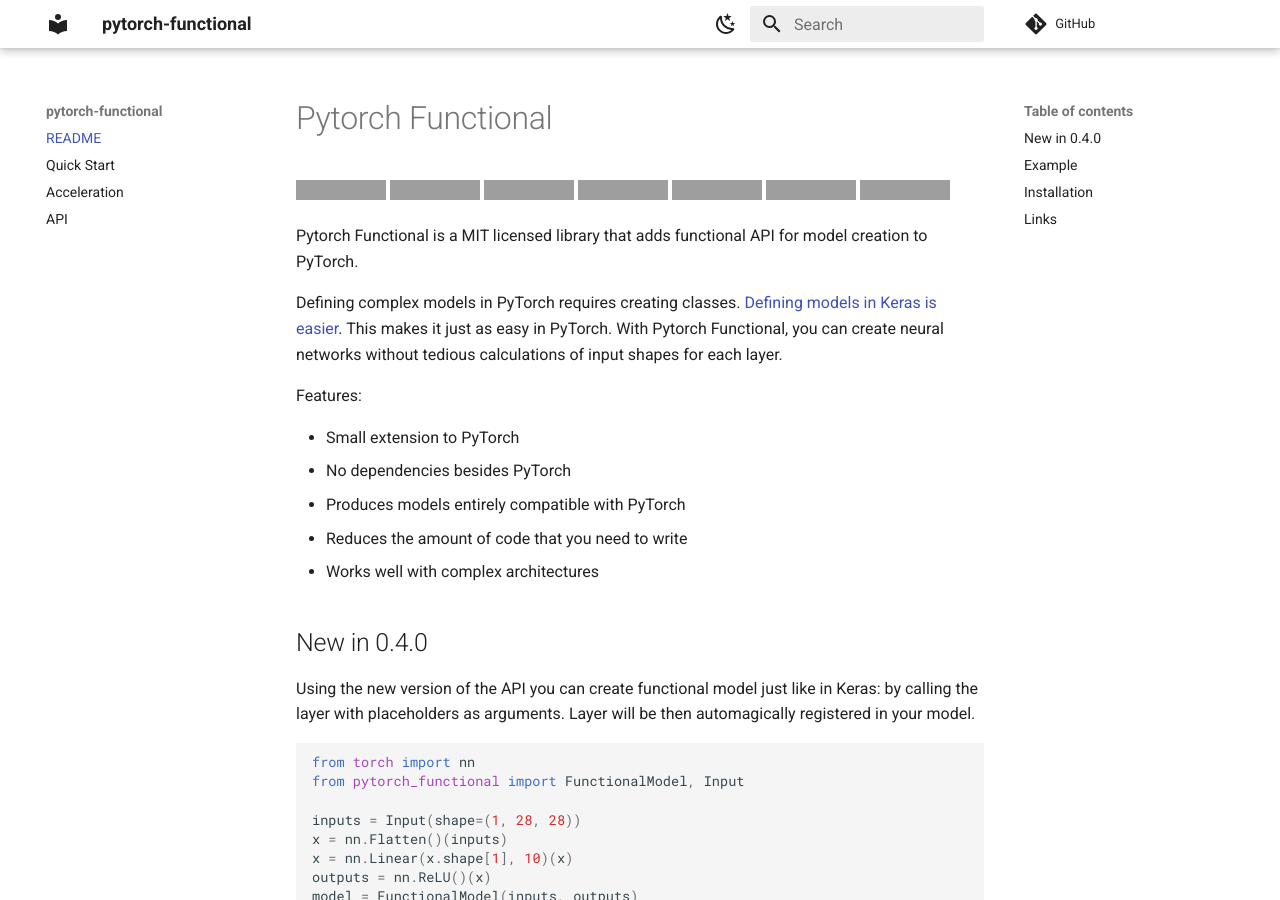
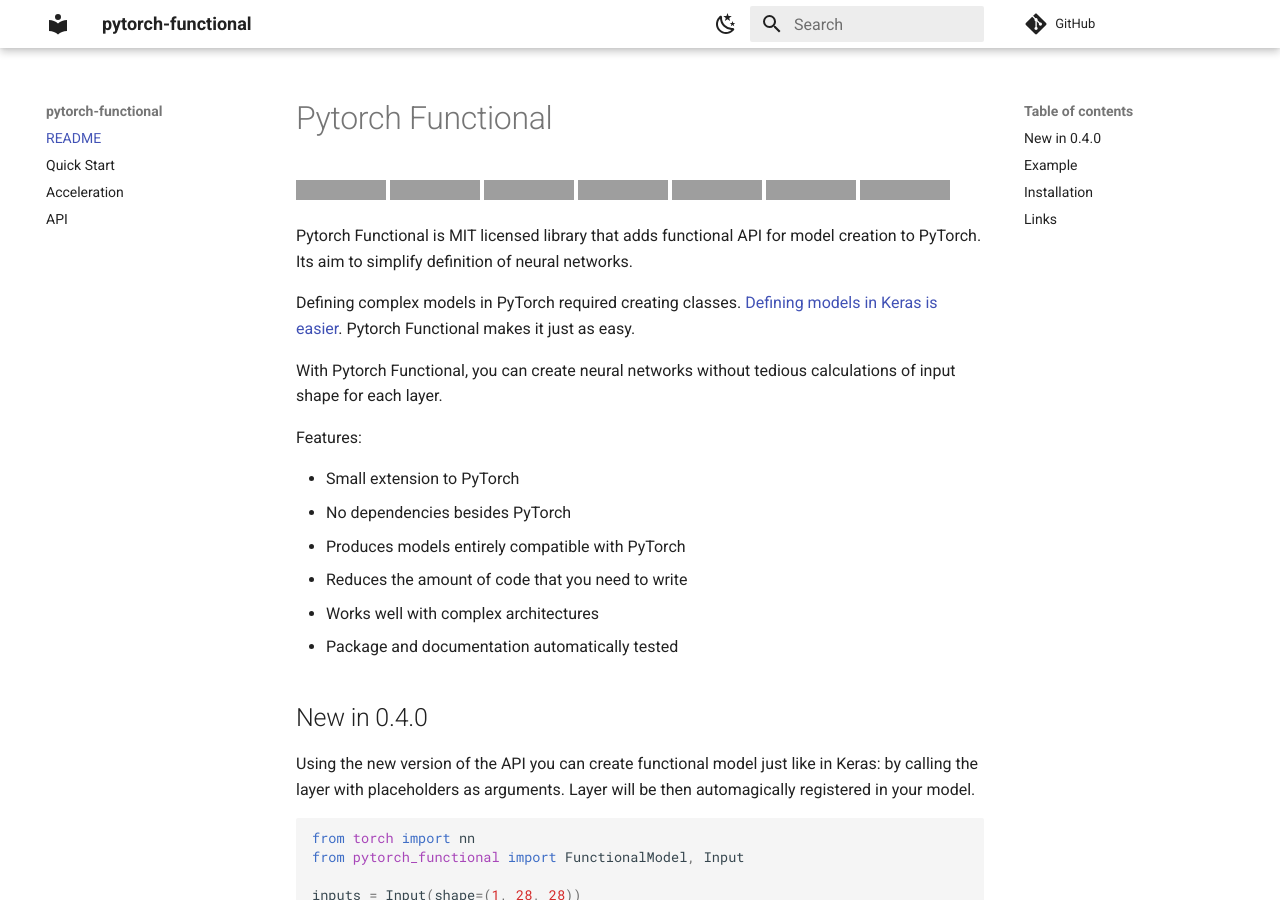
Before and after one commit to sjmikler/pytorch-symbolic, an MkDocs documentation site: the page built from docs/README.md, in a window 1280 px wide and 900 px high, cut to the strip 0-900 px from the top of the window. Built offline with MkDocs 1.6.1 and Material for MkDocs 9.7.7, drawn with Linux system fonts in a browser that asks for light colours; comment, search, counter and statistics services are not loaded; grey boxes are pictures that could not be loaded.

Commit message:
Change wording

```diff
--- a/docs/README.md
+++ b/docs/README.md
@@ -10,12 +10,14 @@
 [![Python 3.9](https://github.com/gahaalt/pytorch-functional/actions/workflows/python39.yaml/badge.svg)](https://github.com/gahaalt/pytorch-functional/actions/workflows/python39.yaml)
 [![Python 3.10](https://github.com/gahaalt/pytorch-functional/actions/workflows/python310.yaml/badge.svg)](https://github.com/gahaalt/pytorch-functional/actions/workflows/python310.yaml)
 
-Pytorch Functional is a MIT licensed library that adds functional API for model creation to PyTorch.
+Pytorch Functional is MIT licensed library that adds functional API for model creation to PyTorch.
+Its aim to simplify definition of neural networks.
 
-Defining complex models in PyTorch requires creating classes.
+Defining complex models in PyTorch required creating classes.
 [Defining models in Keras is easier](https://www.tensorflow.org/guide/keras/functional).
-This makes it just as easy in PyTorch. With Pytorch Functional, you can create neural networks
-without tedious calculations of input shapes for each layer.
+Pytorch Functional makes it just as easy.
+
+With Pytorch Functional, you can create neural networks without tedious calculations of input shape for each layer.
 
 Features:
 
@@ -24,6 +26,7 @@
 * Produces models entirely compatible with PyTorch
 * Reduces the amount of code that you need to write
 * Works well with complex architectures
+* Package and documentation automatically tested
 
 ## New in 0.4.0
 
```
